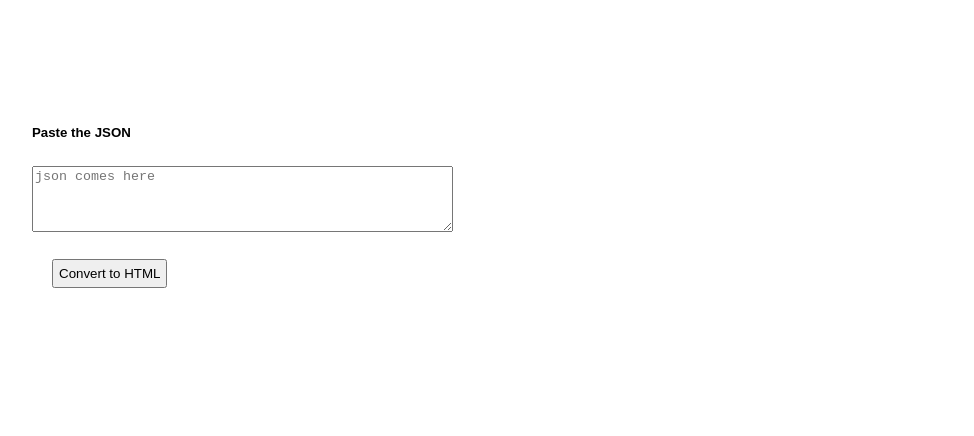
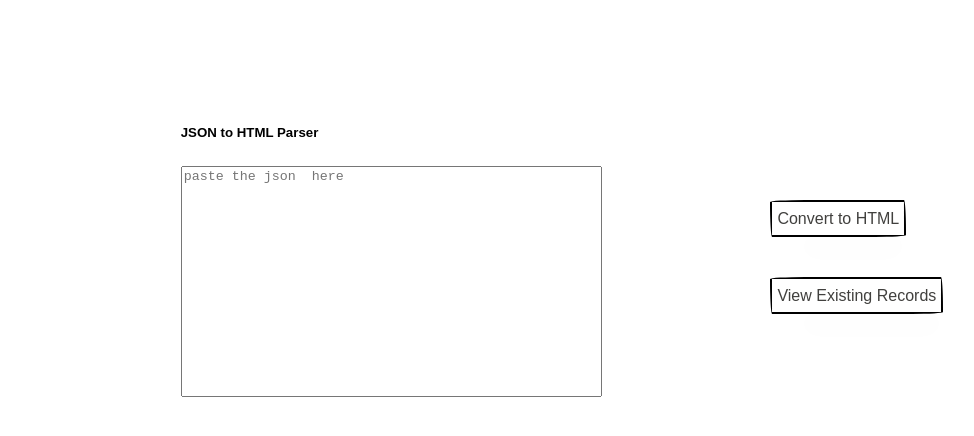
Before and after one commit to laziestmanever/scrappyData, a plain HTML site: page index.html in a window 1280 px wide. Shown: the whole page, without its empty margins (68-1042 px from the left). Drawn offline with Linux system fonts and the light colour scheme.

Commit message:
Update index.html
UI changes

```diff
--- a/index.html
+++ b/index.html
@@ -126,15 +126,66 @@
             padding: 10px;
             margin-top: 30px;
         }
+        textarea {
+      resize: none;
+      }
+      /* CSS */
+      .con {
+          align-self: center;
+          background-color: #fff;
+          background-image: none;
+          background-position: 0 90%;
+          background-repeat: repeat no-repeat;
+          background-size: 4px 3px;
+          border-radius: 15px 225px 255px 15px 15px 255px 225px 15px;
+          border-style: solid;
+          border-width: 2px;
+          box-shadow: rgba(0, 0, 0, .2) 15px 28px 25px -18px;
+          box-sizing: border-box;
+          color: #41403e;
+          cursor: pointer;
+          display: inline-block;
+          font-family: Neucha, sans-serif;
+          font-size: 1rem;
+          line-height: 23px;
+          outline: none;
+          padding: .75rem;
+          text-decoration: none;
+          transition: all 235ms ease-in-out;
+          border-bottom-left-radius: 15px 255px;
+          border-bottom-right-radius: 225px 15px;
+          border-top-left-radius: 255px 15px;
+          border-top-right-radius: 15px 225px;
+          user-select: none;
+          -webkit-user-select: none;
+          touch-action: manipulation;
+      }
+        .con:hover {
+          box-shadow: rgba(0, 0, 0, .3) 2px 8px 8px -5px;
+          transform: translate3d(0, 2px, 0);
+        }
+        .con:focus {
+          box-shadow: rgba(0, 0, 0, .3) 2px 8px 4px -6px;
+        }
     </style>
 </head>
 <body style="padding: 100px;">
-<h5>Paste the JSON</h5>
-<textarea id="json-content" rows="4" cols="50" type="text" placeholder="json comes here"></textarea></body><br>
-<button style="margin: 20px;padding: 5px;" onclick="getJSONfile()">Convert to HTML</button>
-<div id="arrayContainer"></div>
+<div style="display: flex;flex-direction: row;justify-content: space-evenly;margin-bottom: 40px;" >
+  <div>
+    <h5>JSON to HTML Parser</h5>
+    <textarea id="json-content" rows="15" cols="50" type="text" placeholder="paste the json  here"></textarea>
+  </div>
+  <div style="margin-top: 80px;" >
+    <button class="con" style="margin: 20px;padding: 5px;" onclick="getJSONfile(0)">Convert to HTML</button> <br>
+    <button class="con" style="margin: 20px;padding: 5px;" onclick="getJSONfile(1)">View Existing Records</button>
+  </div>
+</div>
+<center>
+  <div style="margin-bottom: 40px;" id="arrayContainer"></div>
+</center>
 <div class="container" id="organizationsContainer">
 </div>
+</body>
 <script>
     var orgData;
     fetch('./orgjson.json')
@@ -157,13 +208,30 @@
     var allOrgdata = [];
     var uniqueID = [];
     //GEt the JSON file
-    function getJSONfile()
+    function getJSONfile(type)
     {
         jsonVal = "";
-        jsonVal = orgData;
-        if(document.getElementById("json-content").value != "")
+        if(type == 1)
         {
-         jsonVal = JSON.parse(document.getElementById("json-content").value);
+          jsonVal = orgData;
+        }
+        else
+        {
+            if(document.getElementById("json-content").value != "")
+            {
+              try
+              {
+                jsonVal = JSON.parse(document.getElementById("json-content").value);
+              }
+              catch(e)
+              {
+                alert(e+" Please provide a valid JSON");
+              }
+            }
+            else
+            {
+              alert("Please provide a valid JSON");
+            }
         }
         for(let j=0;j<jsonVal.length;j++)
         {
@@ -311,7 +379,7 @@
       var jsonHtmlContent = `
             <div id=${organization.S_ID} class="organization">
                 <div  class="logo">
-                    <img src="${organization.LOGO}" alt="${organization.ORG_NAME} Logo">
+                    <center><img src="${organization.LOGO}" alt="${organization.ORG_NAME} Logo"></center>
                 </div>
                 <h1>${organization.ORG_NAME}</h1>
                 <div>
```
